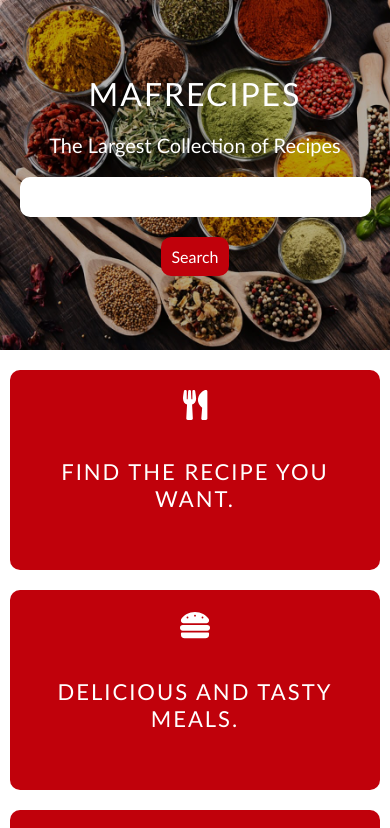
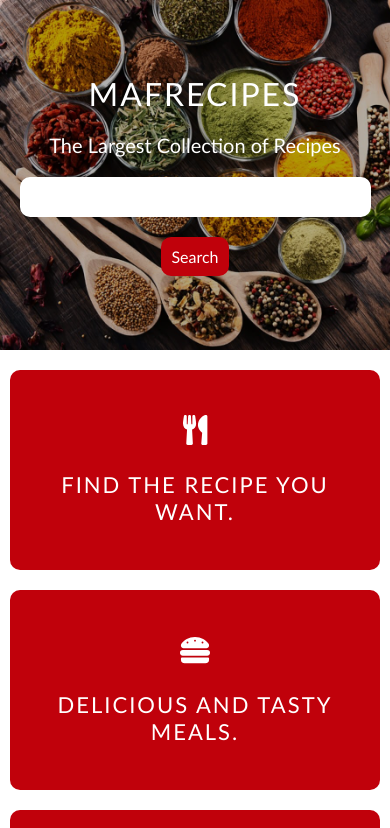
Before and after one commit to mafgit/Recipes, a React (Create React App) app: page / in a window 390 px wide. Shown: the top 828 px of the page. Built offline with nearby package versions, Linux system fonts and the light colour scheme; no server answers.

Commit message:
Update App.css

```diff
--- a/src/App.css
+++ b/src/App.css
@@ -325,8 +325,6 @@ section {
     margin: 10px auto;
     border-radius: 10px;
     height: 200px;
-justify-content: center;
-align-items: center;
   }
   .header-recipe-top {
     flex-direction: column;
@@ -355,10 +353,6 @@ align-items: center;
   .similar-card {
     width: 100%;
   }
-  h1 {
-    text-align: center;
-    margin: auto;
-  }
   .recipe-intro .tags,
   .dish-types {
     text-align: center;
@@ -380,7 +374,4 @@ align-items: center;
   .single-btn {
     width: 100px;
   }
-.info {
-padding-top:20px;
 }
-}
```
